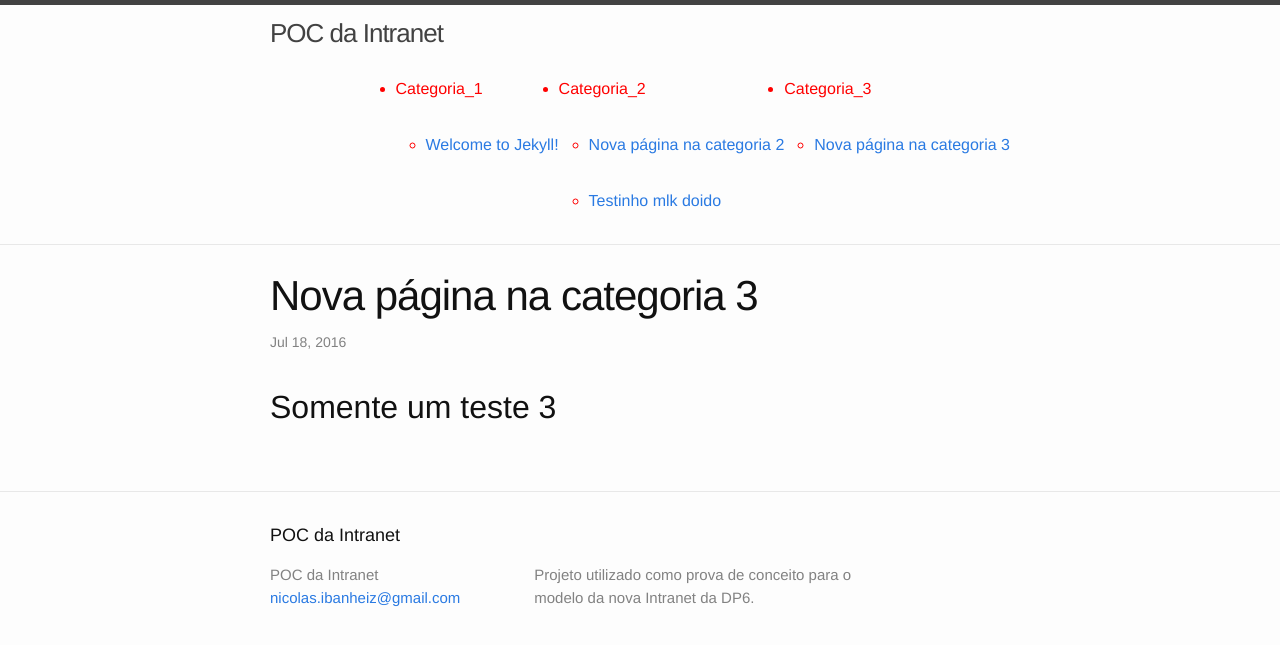
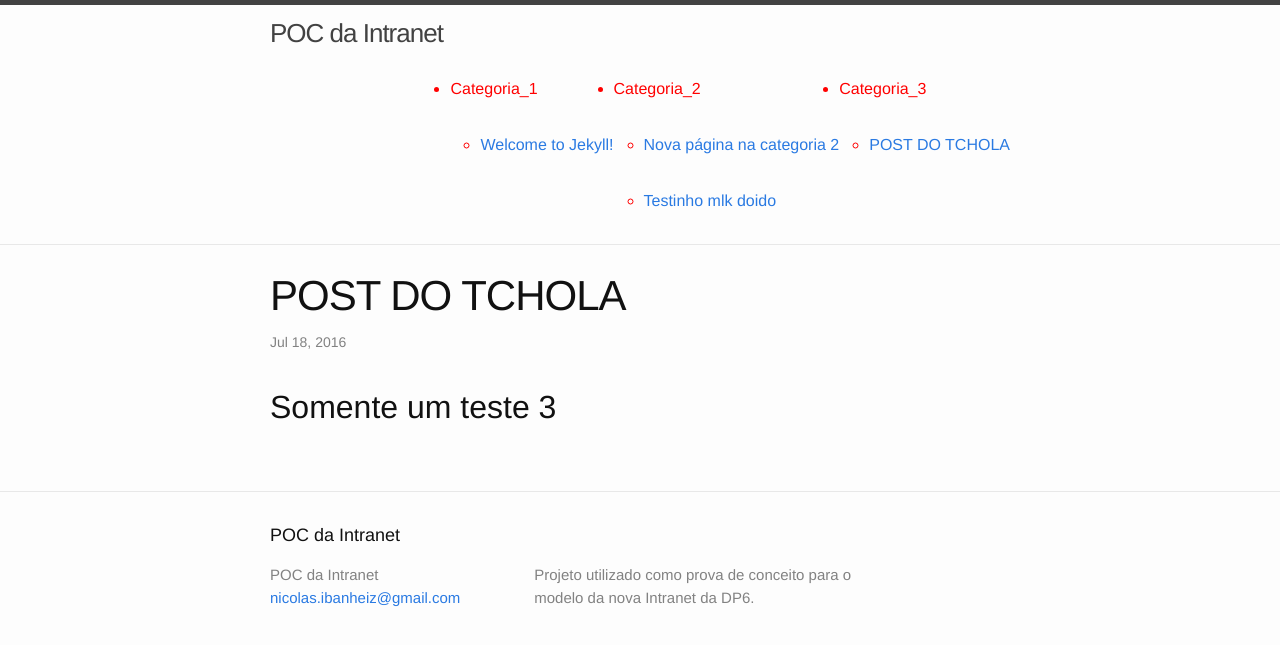
Before and after one commit to DP6/dp6.github.io, a Jekyll site: the page built from _posts/2016-07-19-teste.markdown, in a window 1280 px wide. Shown: the top 645 px of the page. Built offline with Jekyll 4.4.1, drawn with Linux system fonts in a browser that asks for light colours.

Commit message:
Testing github webhook

```diff
--- a/_posts/2016-07-19-teste.markdown
+++ b/_posts/2016-07-19-teste.markdown
@@ -1,6 +1,6 @@
 ---
 layout: post
-title: Nova página na categoria 3
+title: POST DO TCHOLA
 date: '2016-07-18 17:05:00 -0300'
 categories: Categoria_3
 published: true
```
